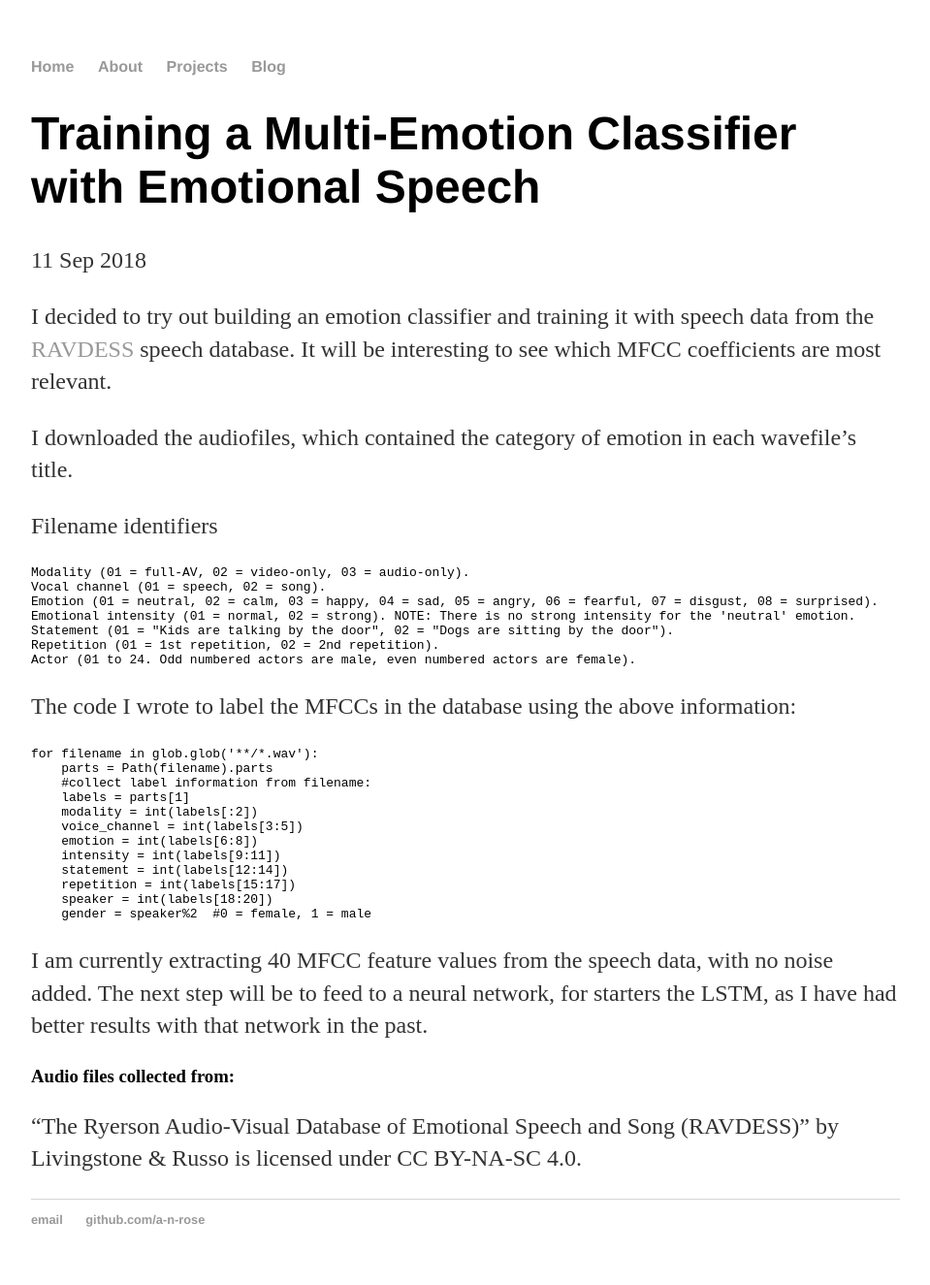
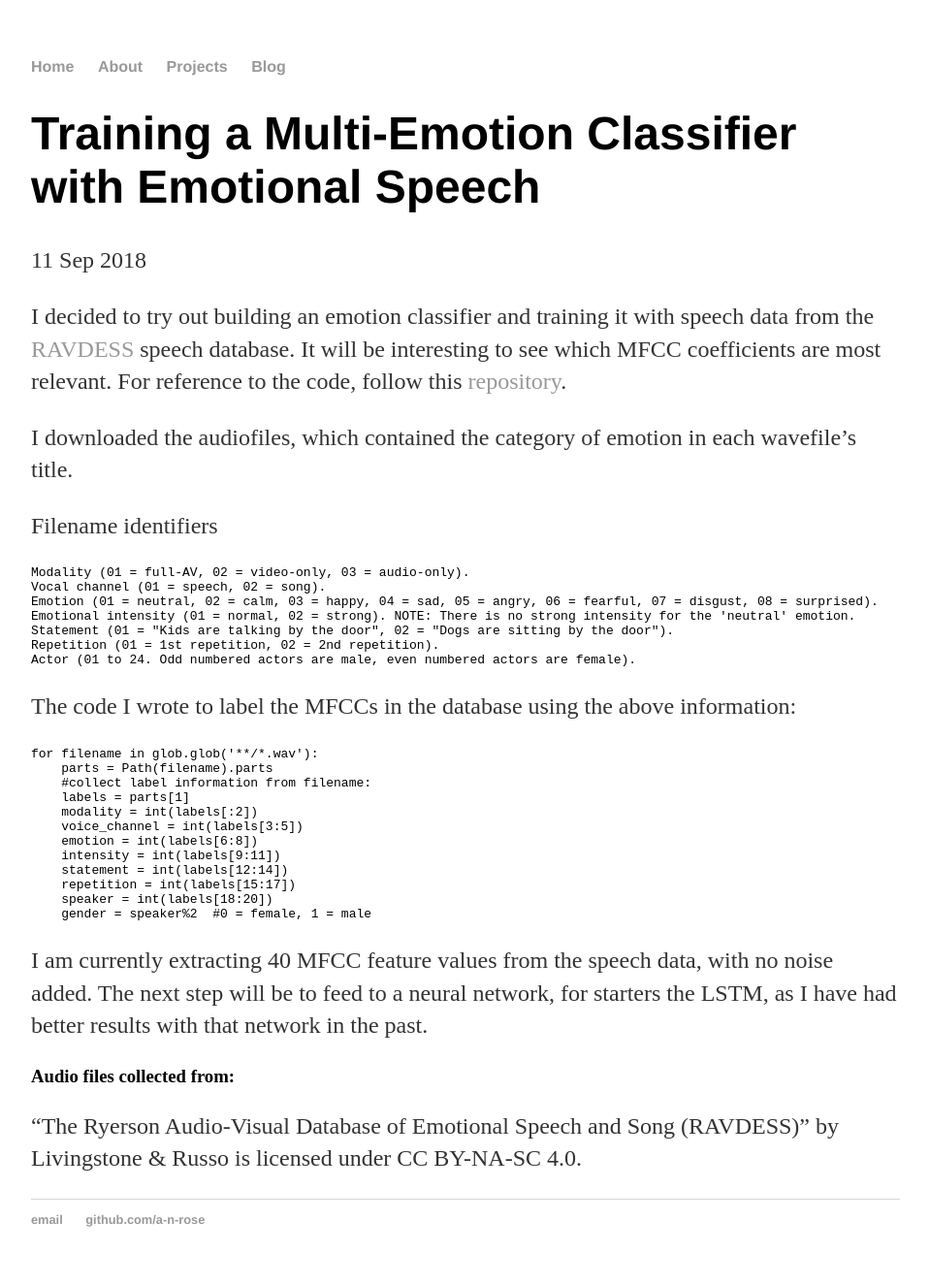
Before and after one commit to a-n-rose/a-n-rose.github.io, a Jekyll site: the page built from _posts/2018-09-11-emotion-classifier.md, in a window 1280 px wide. Shown: the whole page at 97% size, without its empty margins (160-1119 px from the left). Built offline with Jekyll 4.4.1, drawn with Linux system fonts in a browser that asks for light colours.

Commit message:
added link to repository

```diff
--- a/_posts/2018-09-11-emotion-classifier.md
+++ b/_posts/2018-09-11-emotion-classifier.md
@@ -4,7 +4,7 @@ title: "Training a Multi-Emotion Classifier with Emotional Speech"
 date: 2018-09-11
 ---
 
-I decided to try out building an emotion classifier and training it with speech data from the <a href="https://zenodo.org/record/1188976">RAVDESS</a> speech database. It will be interesting to see which MFCC coefficients are most relevant.
+I decided to try out building an emotion classifier and training it with speech data from the <a href="https://zenodo.org/record/1188976">RAVDESS</a> speech database. It will be interesting to see which MFCC coefficients are most relevant. For reference to the code, follow this <a href="https://github.com/a-n-rose/language-classifier/tree/master/emotions_classifier">repository</a>.
 
 I downloaded the audiofiles, which contained the category of emotion in each wavefile's title.
 
@@ -37,6 +37,8 @@ for filename in glob.glob('**/*.wav'):
 
 I am currently extracting 40 MFCC feature values from the speech data, with no noise added. The next step will be to feed to a neural network, for starters the LSTM, as I have had better results with that network in the past.
 
+
+
 ### Audio files collected from:
 
 "The Ryerson Audio-Visual Database of Emotional Speech and Song (RAVDESS)" by Livingstone & Russo is licensed under CC BY-NA-SC 4.0.
```
